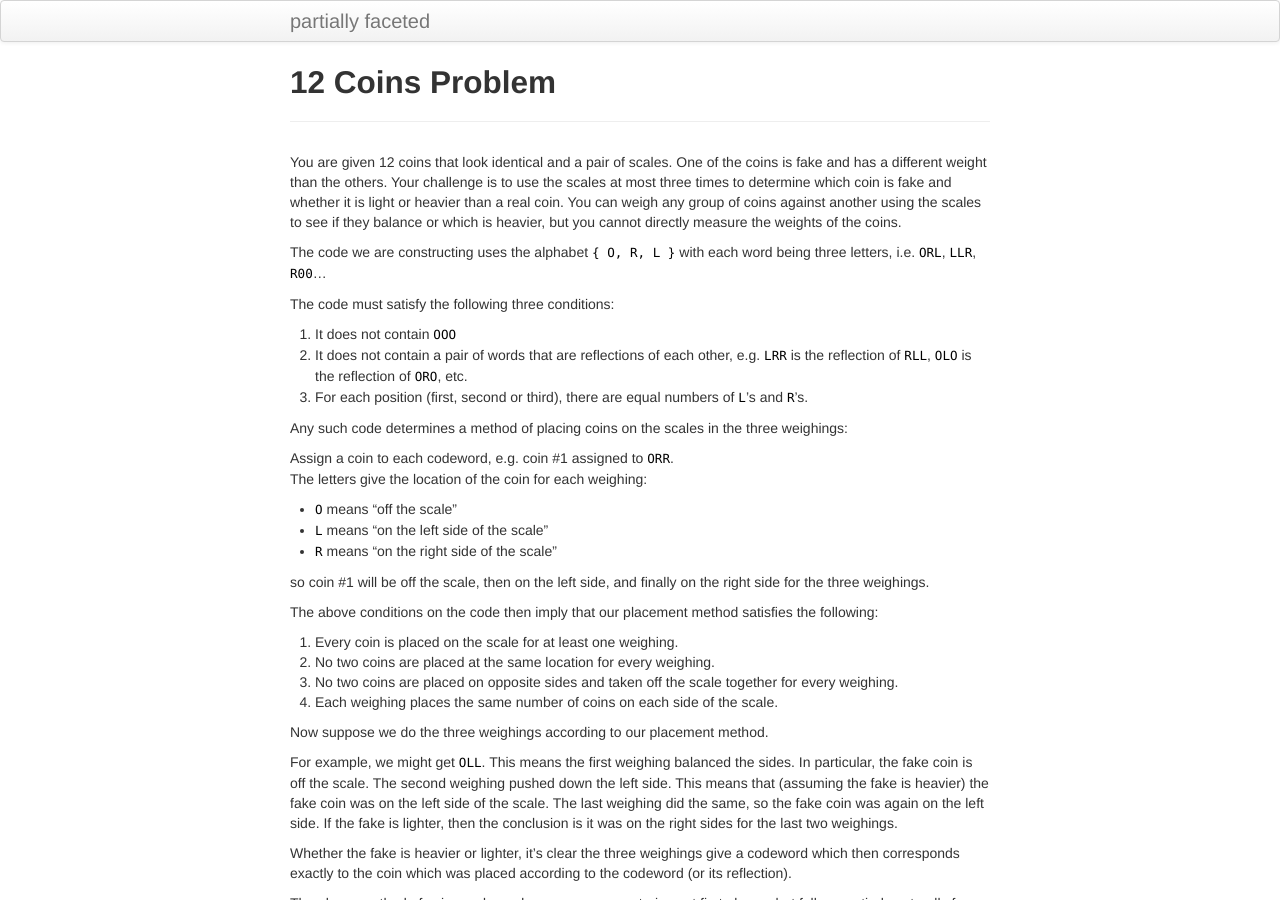
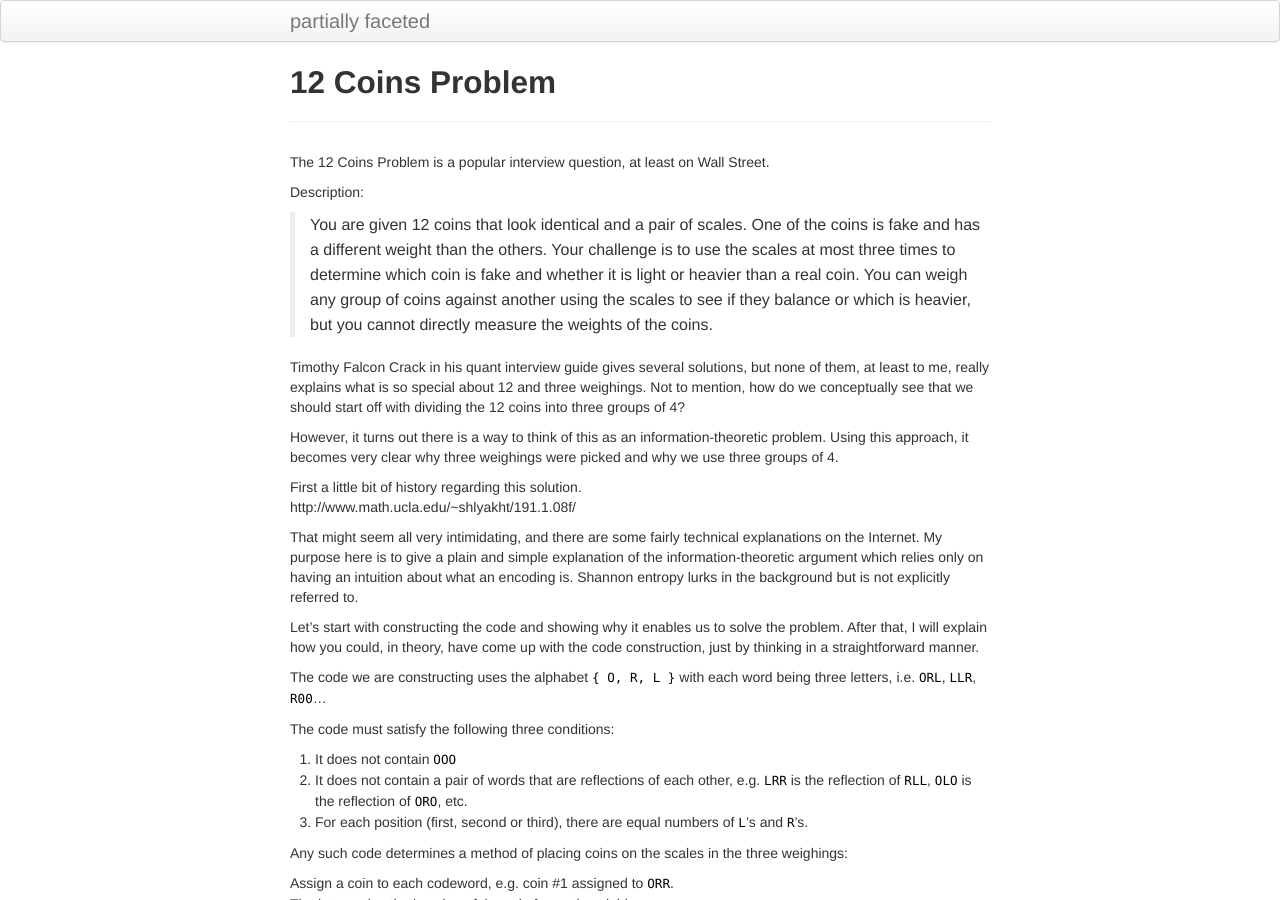
Before and after one commit to chanhosuh/chanhosuh.github.io, a Jekyll site: the page built from pages/12_coins_problem.md, in a window 1280 px wide and 900 px high. Built offline with Jekyll 4.4.1, drawn with Linux system fonts in a browser that asks for light colours.

Commit message:
update 12 coins

```diff
--- a/pages/12_coins_problem.md
+++ b/pages/12_coins_problem.md
@@ -4,12 +4,27 @@ title: 12 Coins Problem
 description:
 ---
 
-You are given 12 coins that look identical and a pair of scales.
+The 12 Coins Problem is a popular interview question, at least on Wall Street.
+
+Description:
+
+>You are given 12 coins that look identical and a pair of scales.
 One of the coins is fake and has a different weight than the others.  Your challenge
 is to use the scales at most three times to determine which coin is fake and whether it
 is light or heavier than a real coin.  You can weigh any group of coins against
 another using the scales to see if they balance or which is heavier, but you cannot
 directly measure the weights of the coins.
+
+Timothy Falcon Crack in his quant interview guide gives several solutions, but none of them, at least to me, really explains what is so special about 12 and three weighings.  Not to mention, how do we conceptually see that we should start off with dividing the 12 coins into three groups of 4?
+
+However, it turns out there is a way to think of this as an information-theoretic problem.  Using this approach, it becomes very clear why three weighings were picked and why we use three groups of 4.
+
+First a little bit of history regarding this solution.
+http://www.math.ucla.edu/~shlyakht/191.1.08f/
+
+That might seem all very intimidating, and there are some fairly technical explanations on the Internet.  My purpose here is to give a plain and simple explanation of the information-theoretic argument which relies only on having an intuition about what an encoding is.  Shannon entropy lurks in the background but is not explicitly referred to.
+
+Let's start with constructing the code and showing why it enables us to solve the problem.  After that, I will explain how you could, in theory, have come up with the code construction, just by thinking in a straightforward manner.
 
 The code we are constructing uses the alphabet `{ O, R, L }` with each word being
     three letters, i.e. `ORL`, `LLR`, `R00`...
```
